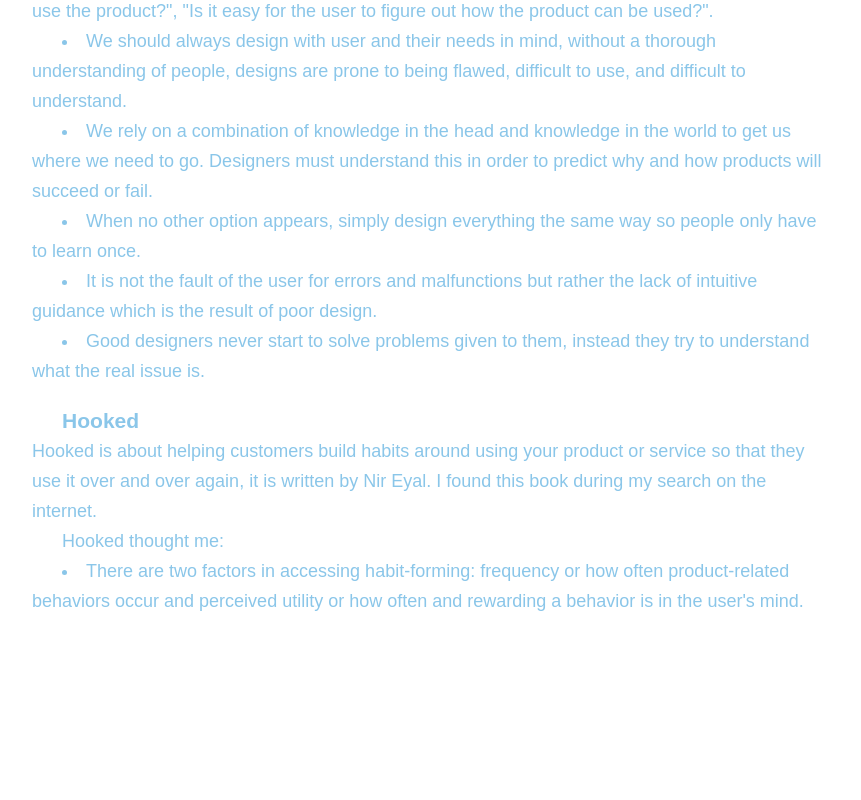
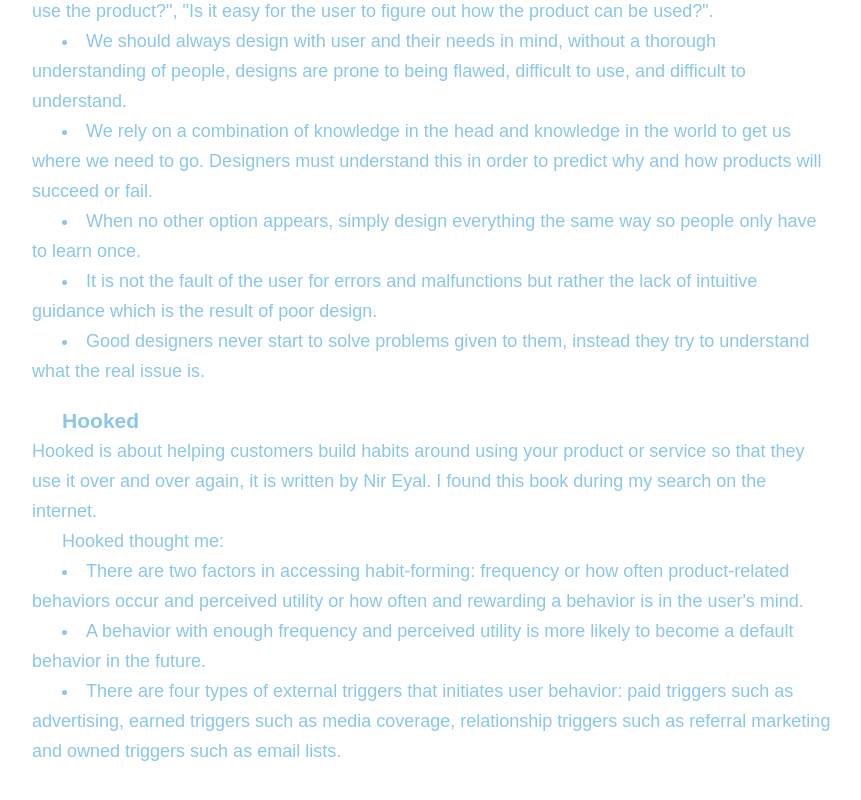
Before and after one commit to paulinemarg/myBlog, a React (Create React App) app: page /books in a window 1280 px wide. Shown: the part 2559-3359 px from the top of the page, without its empty margins (208-1069 px from the left). Before the commit the page ends 3245 px from the top, so only its background shows below. Built offline with nearby package versions, Linux system fonts and the light colour scheme; the HTML template or start-up script is replaced by a standard one.

Commit message:
updated article

```diff
--- a/src/components/pages/Books.jsx
+++ b/src/components/pages/Books.jsx
@@ -54,6 +54,8 @@
             Hooked is about helping customers build habits around using your product or service so that they use it over and over again, it is written by Nir Eyal. I found this book during my search on the internet.
             <ul>Hooked thought me:</ul>
             <li>There are two factors in accessing habit-forming: frequency or how often product-related behaviors occur and perceived utility or how often and rewarding a behavior is in the user's mind.</li>
+            <li>A behavior with enough frequency and perceived utility is more likely to become a default behavior in the future.</li>
+            <li>There are four types of external triggers that initiates user behavior: paid triggers such as advertising, earned triggers such as media coverage, relationship triggers such as referral marketing and owned triggers such as email lists.</li>
           </div>
         </div>
     </div>
```
